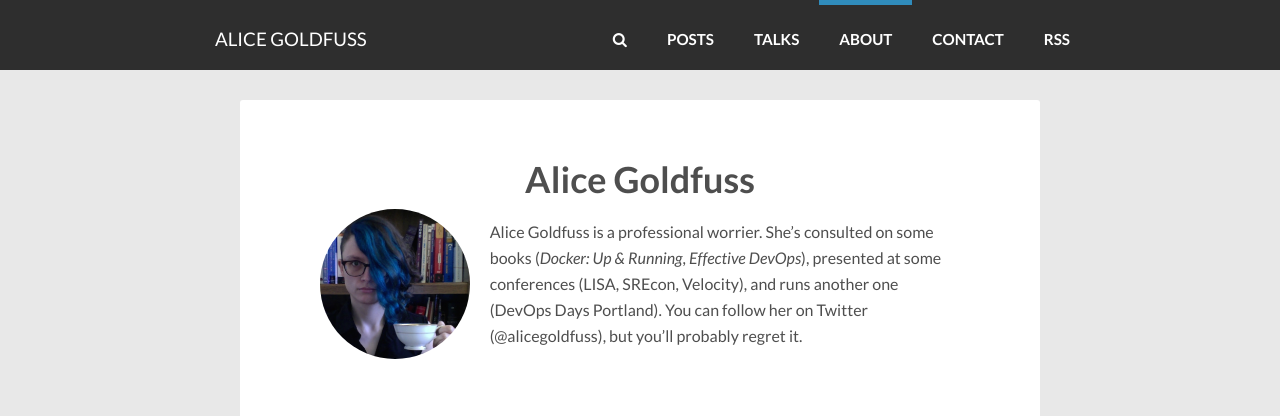
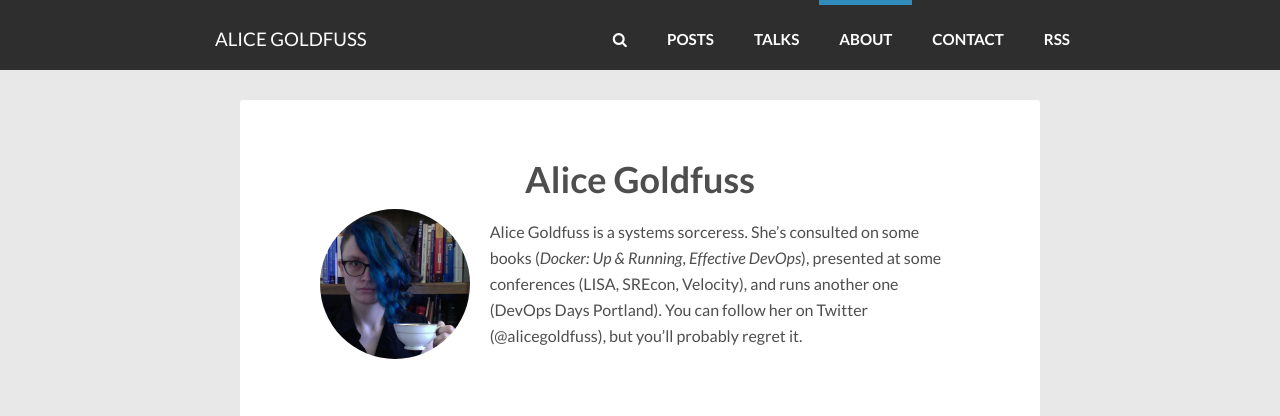
Before and after one commit to alicegoldfuss/blog, a Jekyll site: the page built from about/index.md, in a window 1280 px wide. Shown: the top 416 px of the page. Built offline with Jekyll 4.4.1, drawn with Linux system fonts in a browser that asks for light colours; nearby versions of some CDN libraries; comment, search, counter and statistics services are not loaded.

Commit message:
bio tweak

```diff
--- a/_config.yml
+++ b/_config.yml
@@ -39,7 +39,7 @@
   site:           http://alicegoldfuss.com
   avatar:         images/slack.jpeg
   bio: >
-        Alice Goldfuss is a professional worrier. She’s consulted on some books (<i>Docker: Up & Running</i>, <i>Effective DevOps</i>), presented at some conferences (LISA, SREcon, Velocity), and runs another one (DevOps Days Portland). You can follow her on Twitter <a href="http://twitter.com/alicegoldfuss" target="_blank">(@alicegoldfuss)</a>, but you’ll probably regret it.
+        Alice Goldfuss is a systems sorceress. She’s consulted on some books (<i>Docker: Up & Running</i>, <i>Effective DevOps</i>), presented at some conferences (LISA, SREcon, Velocity), and runs another one (DevOps Days Portland). You can follow her on Twitter <a href="http://twitter.com/alicegoldfuss" target="_blank">(@alicegoldfuss)</a>, but you’ll probably regret it.
   email:          you@email.com
   # Twitter nick for use in Twitter cards and follow button.
   twitter: alicegoldfuss # if no twitter in this config, the twitter follow button will be removed
```
